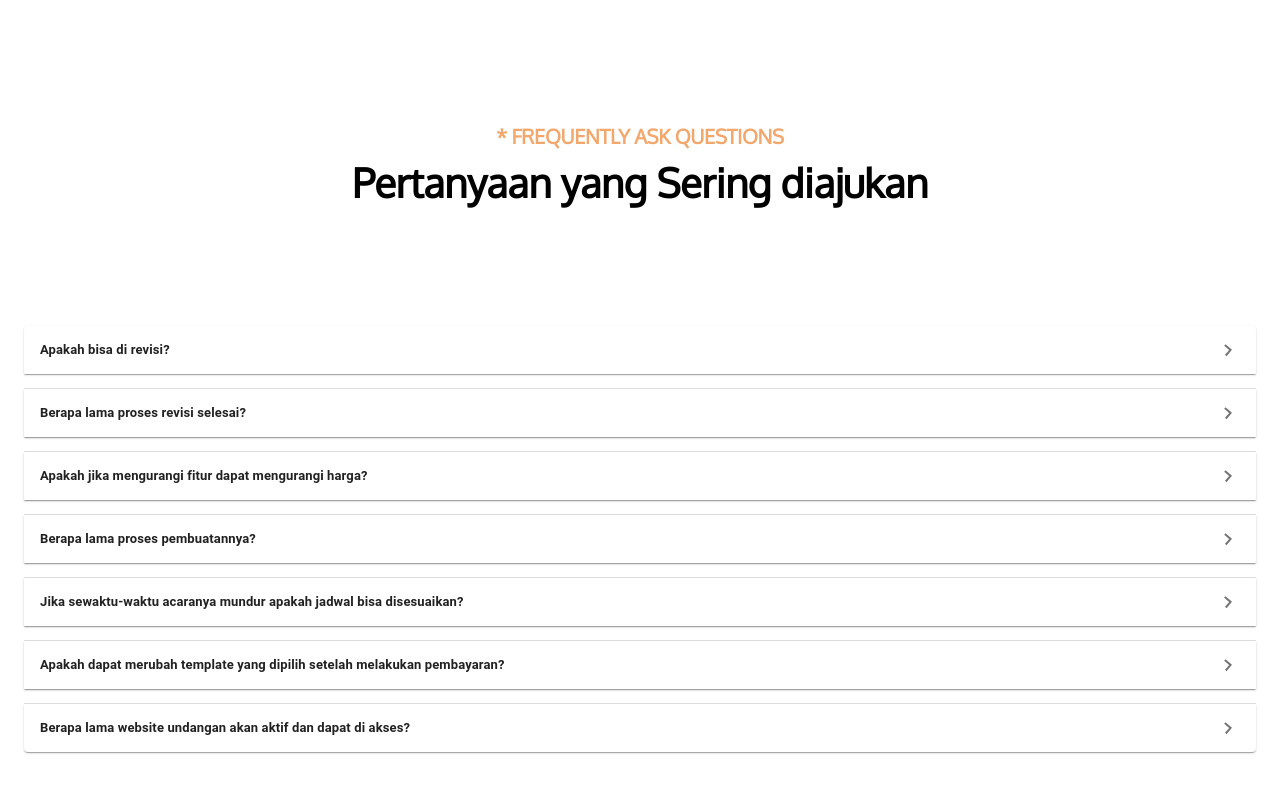
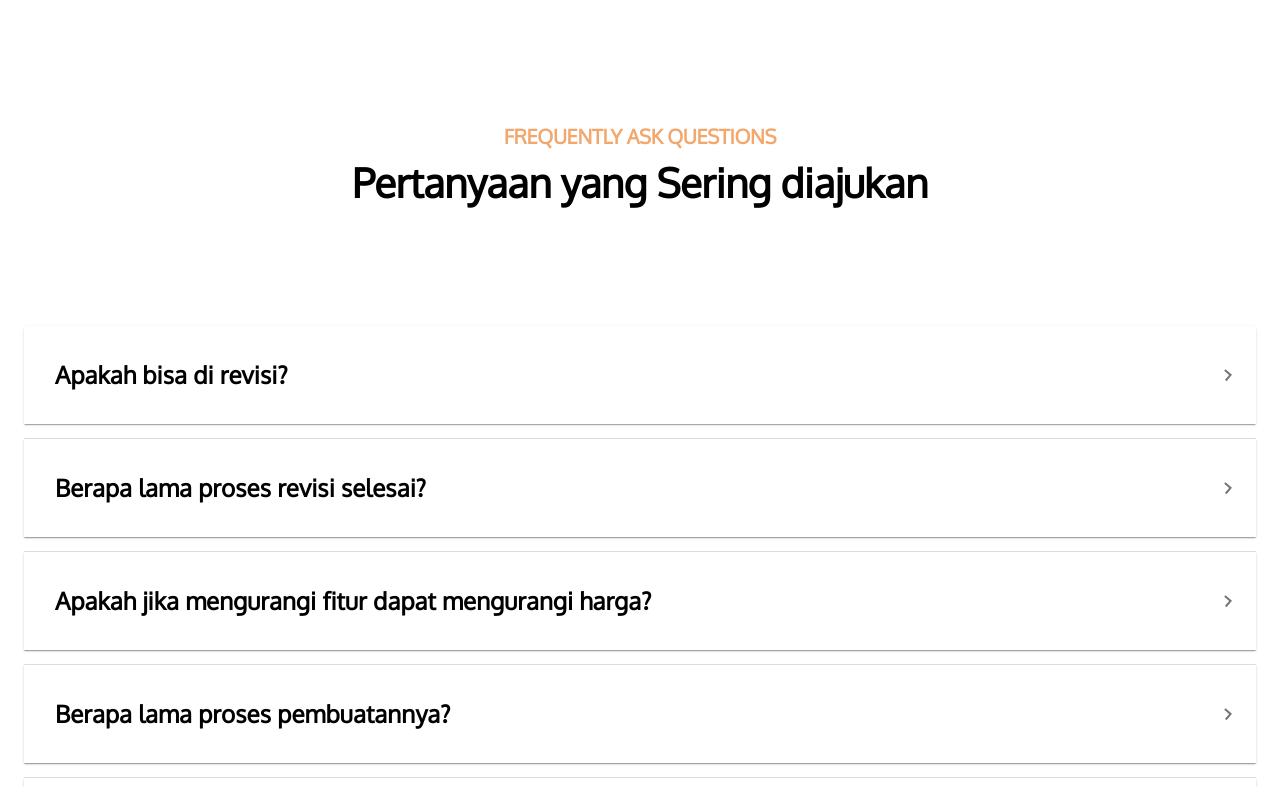
Before and after one commit to cobayuk/SNgatsby, a Gatsby site: page / in a window 1280 px wide. Shown: the part 4500-5287 px from the top of the page. Built offline with nearby package versions, Linux system fonts and the light colour scheme; Gatsby itself is replaced by a stand-in of ours; a web font is replaced by a local one.

Commit message:
Update data faq and fix some theme platinum style

```diff
--- a/package.json
+++ b/package.json
@@ -5,6 +5,7 @@
   "version": "1.0.0",
   "author": "Dimas Prasetyo & Arie Aditya Nugraha",
   "dependencies": {
+    "babel-plugin-styled-components": "^1.13.3",
     "@babel/eslint-parser": "^7.15.8",
     "@emotion/react": "^11.7.0",
     "@emotion/styled": "^11.6.0",
@@ -23,7 +24,6 @@
     "@material-ui/lab": "^4.0.0-alpha.60",
     "@reach/router": "^1.3.4",
     "aos": "^2.3.4",
-    "babel-plugin-styled-components": "^1.13.3",
     "eslint-plugin-import": "^2.25.2",
     "eslint-plugin-jsx-a11y": "^6.4.1",
     "eslint-plugin-react": "^7.26.1",
--- a/src/components/Content/Faq/Faq.js
+++ b/src/components/Content/Faq/Faq.js
@@ -3,9 +3,7 @@ import {
   Box,
   useTheme,
   useMediaQuery,
-  Typography,
-  CssBaseline,
-  AccordionDetails
+  CssBaseline
 }
 from '@material-ui/core';
 import * as Style from '@components/Content/Faq/FaqStyled';
@@ -14,37 +12,37 @@ const FaqListQuestions = [
   {
     id: 0,
     faqname: 'Apakah bisa di revisi?',
-    description: 'Lorem Ipsum is simply dummy text of the printing and typesetting industry.'
+    description: 'Tentu bisa. Kamu dapat revisi desain ataupun informasi lainnya sebanyak 3 kali. Jika melebihi batas tersebut, maka akan dikenakan biaya tambahan sebesar 30rb.'
   },
   {
     id: 1,
     faqname: 'Berapa lama proses revisi selesai?',
-    description: 'Lorem Ipsum is simply dummy text of the printing and typesetting industry.'
+    description: 'Proses revisi selesai paling cepat di hari yang sama. Kecuali jika kamu mengajukan revisi di hari libur, maka akan dikerjakan ketika hari kerja.'
   },
   {
     id: 2,
     faqname: 'Apakah jika mengurangi fitur dapat mengurangi harga?',
-    description: 'Lorem Ipsum is simply dummy text of the printing and typesetting industry.'
+    description: 'Tidak. Namun kamu dapat mengurangi fitur dari paket yang kamu pilih sesuai yang kamu inginkan.'
   },
   {
     id: 3,
     faqname: 'Berapa lama proses pembuatannya?',
-    description: 'Lorem Ipsum is simply dummy text of the printing and typesetting industry.'
+    description: 'Jika data-data sudah lengkap, proses pembuatan hanya membutuhkan waktu 3 hari kerja. Jadi pastikan data kamu sudah lengkap ya.'
   },
   {
     id: 4,
     faqname: 'Jika sewaktu-waktu acaranya mundur apakah jadwal bisa disesuaikan?',
-    description: 'Lorem Ipsum is simply dummy text of the printing and typesetting industry.'
+    description: 'Selama kondisi covid-19 saat ini, kami memberikan GARANSI RESCHEDULE atau JADWAL ULANG. Jadi kamu jangan khawatir jika jadwal pernikahan kamu tiba-tiba berubah.'
   },
   {
     id: 5,
     faqname: 'Apakah dapat merubah template yang dipilih setelah melakukan pembayaran?',
-    description: 'Lorem Ipsum is simply dummy text of the printing and typesetting industry.'
+    description: 'Bisa, template dapat diganti maupun di upgrade sesuai pricelist yang ada. Tentunya maksimal 3 hari sebelum tanggal undangan ya.'
   },
   {
     id: 6,
     faqname: 'Berapa lama website undangan akan aktif dan dapat di akses?',
-    description: 'Lorem Ipsum is simply dummy text of the printing and typesetting industry.'
+    description: 'Undangan website akan aktif sampai H+3 dari tanggal undangan yang ditentukan. Setelah itu website tidak dapat di akses kembali.'
   }
 ];
 
@@ -68,7 +66,7 @@ const FaqContent = () => {
           align="center"
           color="textPrimary"
         >
-          * Frequently Ask Questions
+          Frequently Ask Questions
         </Style.HeadingFaqFirst>
         <Style.HeadingFaqSecond
           component="h2"
@@ -90,13 +88,13 @@ const FaqContent = () => {
                 aria-controls="panel1bh-content"
                 id="panel1bh-header"
               >
-                <Typography>{value.faqname}</Typography>
+                <Style.FaqTitle>{value.faqname}</Style.FaqTitle>
               </Style.HeadingAccordionSummary>
-              <AccordionDetails>
+              <Style.CustomAccordion>
                 <Style.FaqDescriptions>
                   {value.description}
                 </Style.FaqDescriptions>
-              </AccordionDetails>
+              </Style.CustomAccordion>
             </Style.MenuAccordion>
           ))}
         </Box>
--- a/src/components/Content/Faq/FaqStyled.js
+++ b/src/components/Content/Faq/FaqStyled.js
@@ -16,6 +16,7 @@ import  {
 	Box,
 	Typography,
 	Accordion,
+	AccordionDetails,
 	AccordionSummary,
 } from '@material-ui/core';
 import ExpandMoreIcon from '@material-ui/icons/ExpandMore';
@@ -68,7 +69,26 @@ export const ArrowFaq = styled(ExpandMoreIcon)`
 	transform: rotateZ(265deg);
 `;
 
-export const FaqDescriptions = styled(Typography)`
-	font-size: 13px;
-	font-style: italic;
+export const CustomAccordion = styled(AccordionDetails)`
+	padding: 0px 32px 32px;
+	margin-top: -10px;
 `;
+
+export const FaqTitle = styled.p`
+	font-family: Oxygen;
+	font-style: normal;
+	font-weight: bold;
+	font-size: 24px;
+	line-height: 30px;
+	color: #000000;
+	padding: 22px 32px 22px 15px;
+`;
+
+export const FaqDescriptions = styled.p`
+	font-family: Oxygen;
+	font-style: normal;
+	font-weight: bold;
+	font-size: 20px;
+	line-height: 25px;
+	color: #474747;
+`;
--- a/src/components/Navbar/NavbarMenu.js
+++ b/src/components/Navbar/NavbarMenu.js
@@ -63,7 +63,7 @@ const NavbarMenu = (props) => {
             </>
           )}
           <Style.Links
-            onClick={() => redirection('/demo/portofolio')}
+            // onClick={() => redirection('/demo/portofolio')}
           >
             Demo
           </Style.Links>
--- a/src/pages/theme/platinum/components/amplopCashless.js
+++ b/src/pages/theme/platinum/components/amplopCashless.js
@@ -91,13 +91,13 @@ const AmplopCashless = () =>  {
                             </Style.SeparatorContainer>
 
                             <div>
-                                <Style.BankLogo src={BCALogo} alt="bca-logo" width="53"/>
-                                <Style.AccountNumber>8990-663-409</Style.AccountNumber>
+                                <Style.BankLogo src={MandiriLogo} alt="mandiri-logo" width="70"/>
+                                <Style.AccountNumber>164-001-4079-232</Style.AccountNumber>
                                 <Style.PersonTitle>atas nama</Style.PersonTitle>
                                 <Style.PersonName>Agung Tri Wibowo</Style.PersonName>
                                 <Style.CopyToClipboardButton
                                     onClick={() => {
-                                    CopyToClipboard("8990663409")
+                                    CopyToClipboard("1640014079232")
                                     setAlertOpenSecond(true)
                                     }}
                                 >
--- a/src/styles/platinum/amplopCashlessStyle.js
+++ b/src/styles/platinum/amplopCashlessStyle.js
@@ -185,7 +185,7 @@ export const PersonName = styled.span`
 `;
 
 export const CopyToClipboardButton = styled.button`
-    width: 120px;
+    width: 150px;
     height: 30px;
     background: #E2B62E;
     border-radius: 50px;
--- a/src/styles/platinum/headerStyle.js
+++ b/src/styles/platinum/headerStyle.js
@@ -24,6 +24,9 @@ export const WrapperInvitation = styled(Box)`
     }
     @media only screen and (min-width: 736px) and (max-width: 737px) {
         top: 30px;
+    }
+    @media (min-width: 1024px) {
+        top: 160px;
     }
 `;
 
@@ -169,6 +172,9 @@ export const Arrow = styled.div`
     @media (min-width: 768px) {
         margin-top: -20px;
     }
+    @media (min-width: 1024px) {
+        margin-top: 50px;
+    }
     position: absolute;
     top: 125%;
     @media only screen and (min-width: 736px) and (max-width: 737px) {
```
Also changed, not shown: 1 other file.
